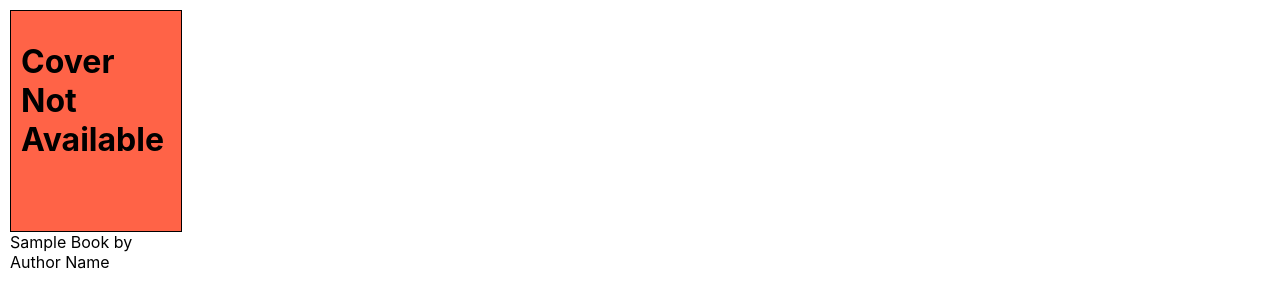
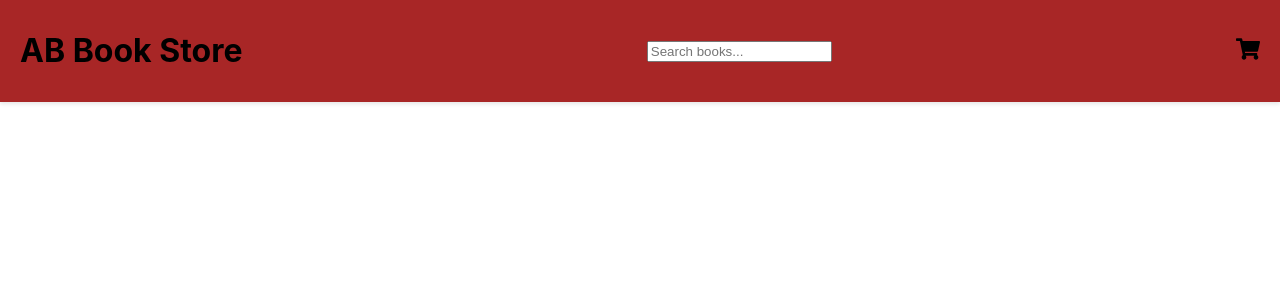
Before and after one commit to a-bilalh/bookstore_django_app, a React (Create React App) app in the folder frontend/: page / in a window 1280 px wide. Shown: the top 308 px of the page. Built offline with nearby package versions, Linux system fonts and the light colour scheme.

Commit message:
header.js and header.css were added

```diff
--- a/frontend/package.json
+++ b/frontend/package.json
@@ -6,6 +6,7 @@
     "@testing-library/user-event": "^13.5.0",
     "react": "^19.1.1",
     "react-dom": "^19.1.1",
+    "react-icons": "^5.5.0",
     "react-scripts": "^5.0.1",
     "web-vitals": "^2.1.4"
   },
--- /dev/null
+++ b/frontend/src/components/header.css
@@ -0,0 +1,26 @@
+
+.headerDev{
+    display: flex;
+    flex-direction: row;
+    justify-content: space-between;
+    align-items: center;
+    background-color: #a82626;
+    padding: 10px 20px;
+    box-shadow: 0 2px 4px rgba(0, 0, 0, 0.1);
+}
+
+
+.cartIcon{
+    width: 40px;
+    height: 40px;
+    cursor: pointer;
+}
+
+.searchBar{
+    width: 30px;
+    height: 500px;
+    padding: 10px;
+    border-radius: 5px;
+    border: 1px solid #ccc;
+    font-size: 16px;
+}
--- /dev/null
+++ b/frontend/src/components/header.js
@@ -0,0 +1,46 @@
+import './header.css';
+import { FaShoppingCart } from "react-icons/fa";
+
+
+
+
+
+export function SearchBar() {
+    return (
+        <div className="search-bar">
+            <input type="text" placeholder="Search books..." />
+        </div>
+    );
+}
+
+
+export function CartIcon() {
+    return (
+        <div className="cart-icon">
+            <FaShoppingCart size={24} />
+        </div>
+    );
+}
+
+
+
+
+function Header() {
+  return (
+
+    <div className="headerDev">
+
+
+        <header>
+            <h1>AB Book Store</h1>
+        </header>
+        <SearchBar />
+        <CartIcon />
+
+
+    </div>
+  );
+}
+
+
+export default Header;
--- a/frontend/src/index.js
+++ b/frontend/src/index.js
@@ -3,11 +3,12 @@ import ReactDOM from 'react-dom/client';
 import './index.css';
 import App from './App';
 import reportWebVitals from './reportWebVitals';
+import Header from './components/header';
 
 const root = ReactDOM.createRoot(document.getElementById('root'));
 root.render(
   <React.StrictMode>
-    <App />
+    <Header />
   </React.StrictMode>
 );
 
```
Also changed, not shown: 1 other file (tests, documents, lock files or other folders).
